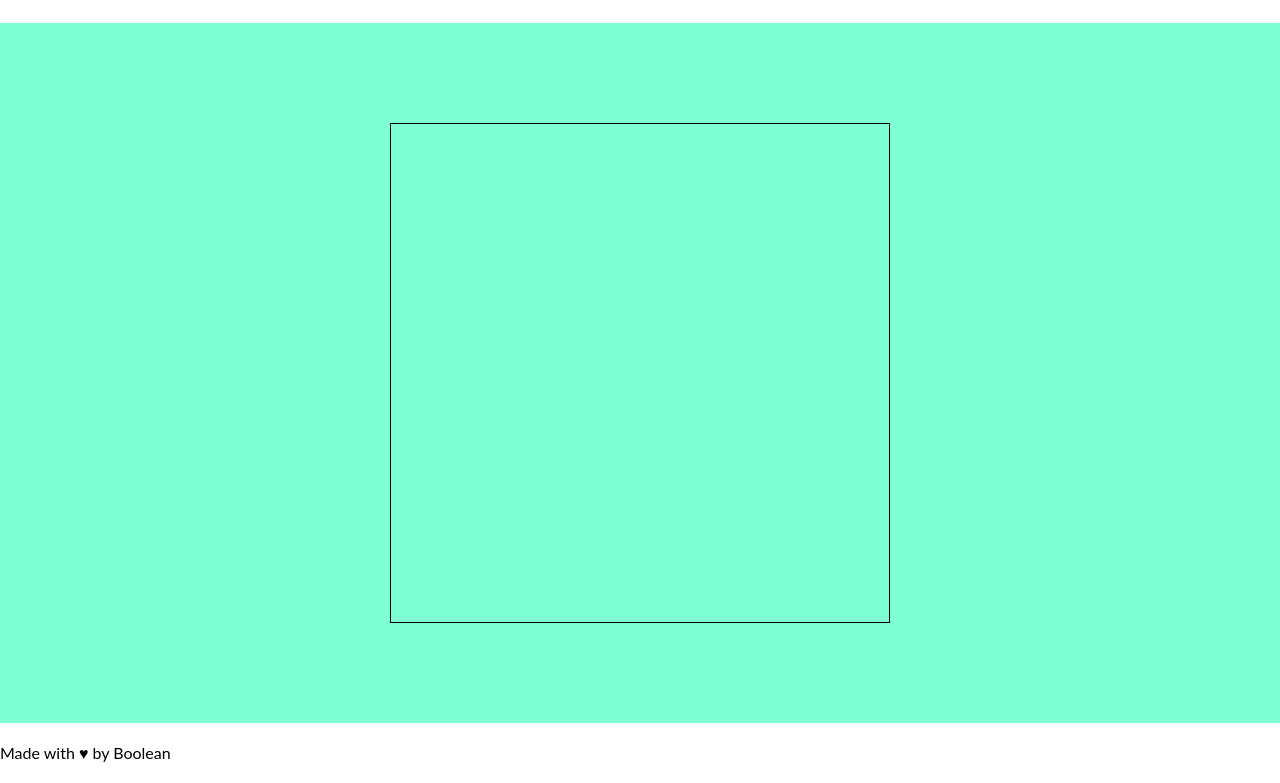
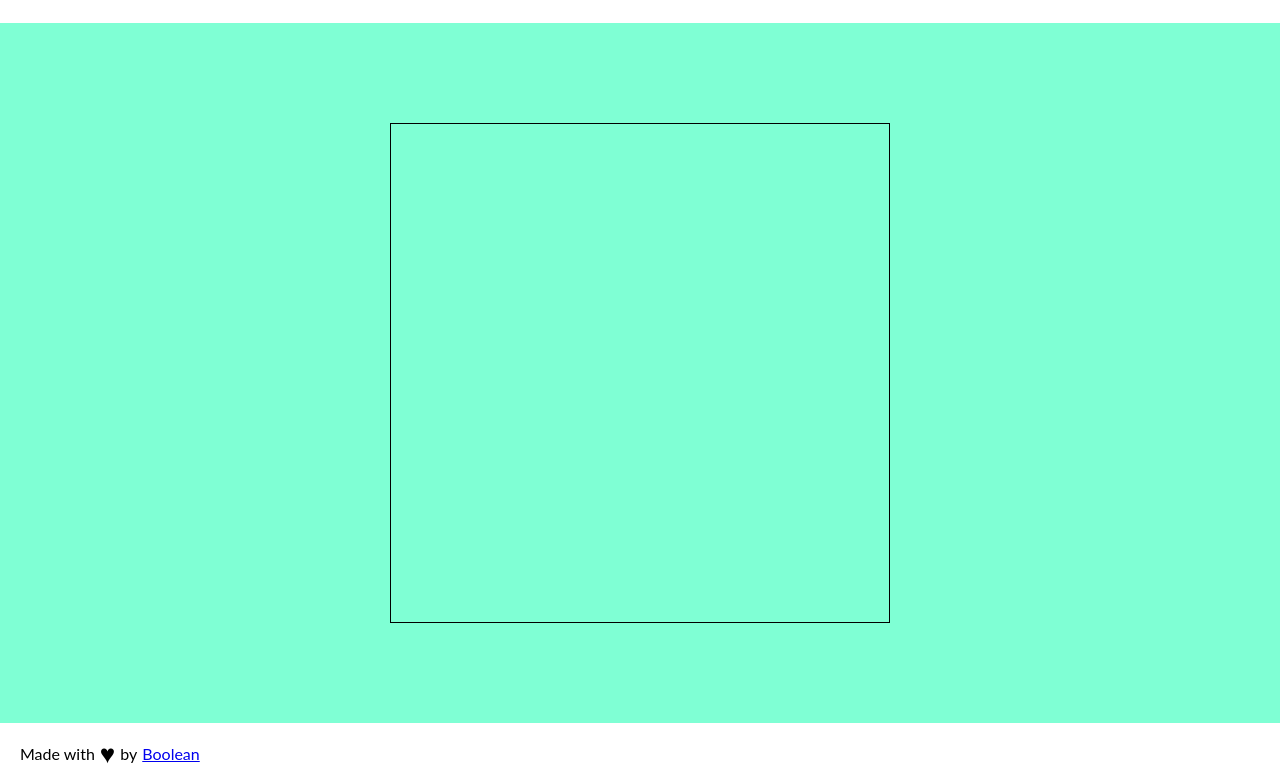
Before and after one commit to Deki97/js-campominato-grid, a plain HTML site: page index.html in a window 1280 px wide. Shown: the part 77-860 px from the top of the page. Drawn offline with Linux system fonts and the light colour scheme.

Commit message:
done campo minato

```diff
--- a/css/style.css
+++ b/css/style.css
@@ -80,5 +80,15 @@ footer {
     height: 60px;
     display: flex;
     align-items: center;
+    padding-left: 20px;
+}
+
+.heart-icon {
+    font-size: 26px;
+    padding: 0 5px;
+}
+
+.underline {
+    padding-left: 5px;
 }
 /* END FOOTER */
--- a/index.html
+++ b/index.html
@@ -42,7 +42,7 @@
 
         <!-- FOOTER -->
         <footer>
-            Made with &hearts; by Boolean
+            Made with <span class="heart-icon">&hearts;</span>by<a class="underline" href="#">Boolean</a>
         </footer>
         <!-- END FOOTER -->
 
```
